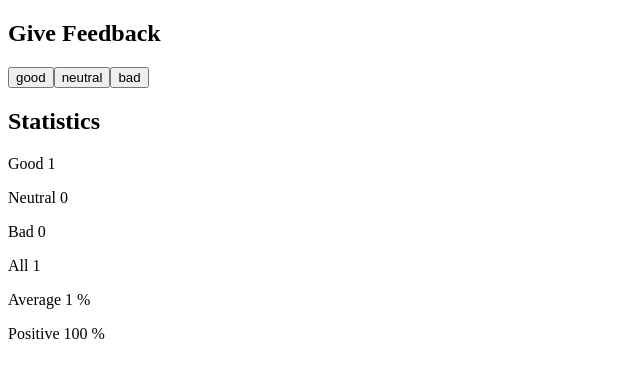
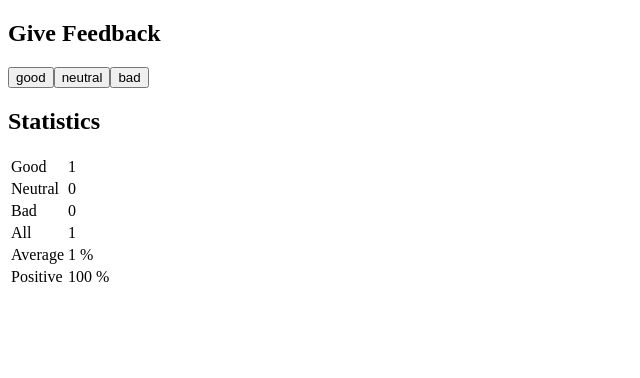
Before and after one commit to 0bCdian/FullStack-Open, a React (Create React App) app in the folder part1/courseinfo/: page / in a window 1280 px wide. Both pictures are taken after a click on the button "good". Shown: the top 378 px of the page, without its empty margins (0-640 px from the left). Built offline with nearby package versions, Linux system fonts and the light colour scheme.

Commit message:
1.11*: unicafe step6

```diff
--- a/part1/courseinfo/src/App.js
+++ b/part1/courseinfo/src/App.js
@@ -4,7 +4,15 @@ const Heading = ({ text }) => <h2>{text}</h2>
 
 const Button = ({ action, text }) => <button onClick={action}>{text}</button>
 
-const StatisticsLine = ({ text, statistic }) => <p>{text} {statistic}</p>
+const StatisticsLine = ({ text, statistic }) => {
+    return (
+        <tr>
+            <td>{text}</td>
+            <td>{statistic}</td>
+        </tr>
+
+    )
+}
 
 const Statistics = ({ all, average, positive, good, bad, neutral }) => {
 
@@ -16,14 +24,14 @@ const Statistics = ({ all, average, positive, good, bad, neutral }) => {
         )
     }
     return (
-        <div>
+        <table>
             <StatisticsLine text="Good" statistic={good} />
             <StatisticsLine text="Neutral" statistic={neutral} />
             <StatisticsLine text="Bad" statistic={bad} />
             <StatisticsLine text="All" statistic={all} />
             <StatisticsLine text="Average" statistic={average} />
             <StatisticsLine text="Positive" statistic={positive} />
-        </div>
+        </table>
     )
 }
 
```
